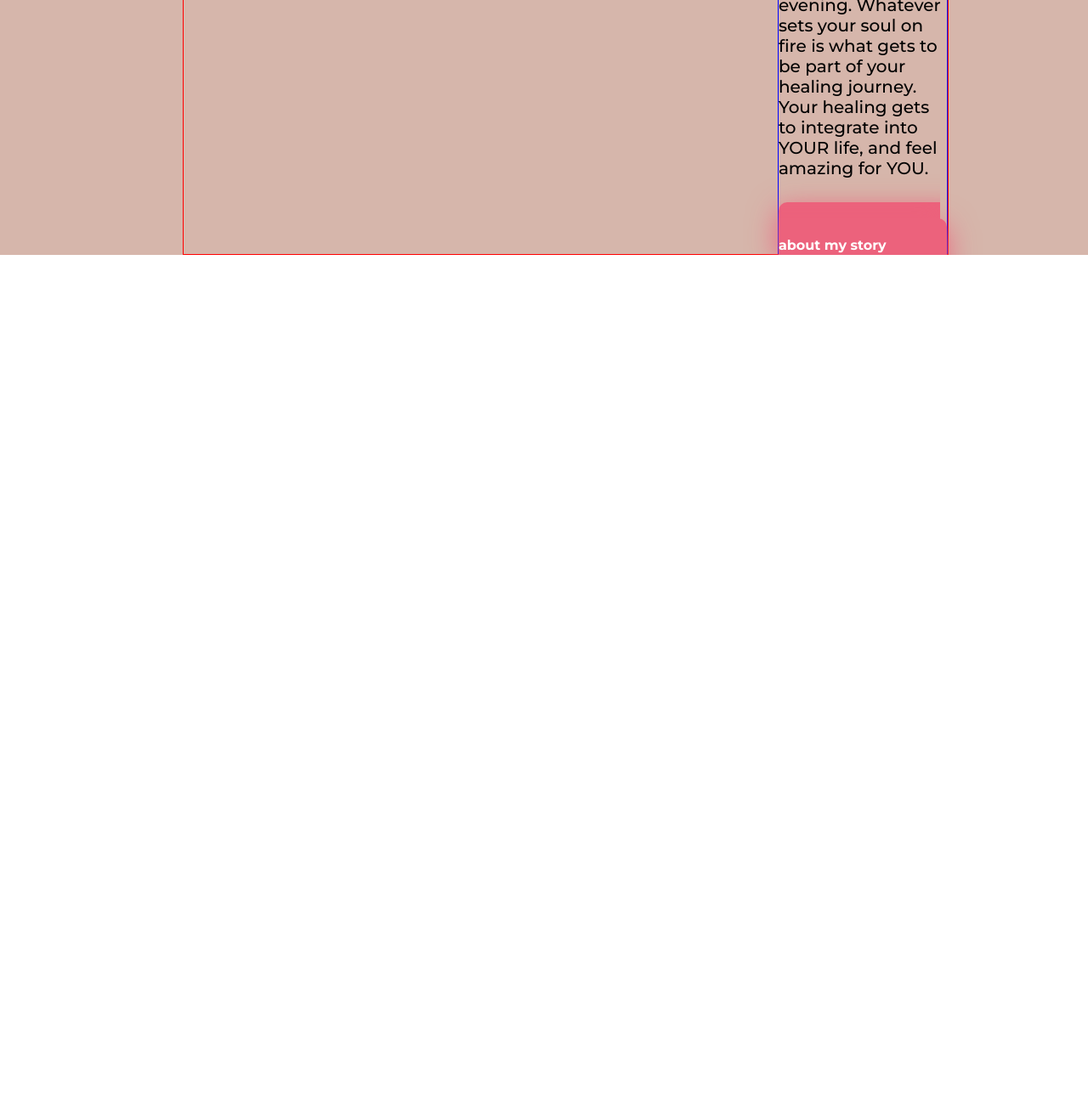
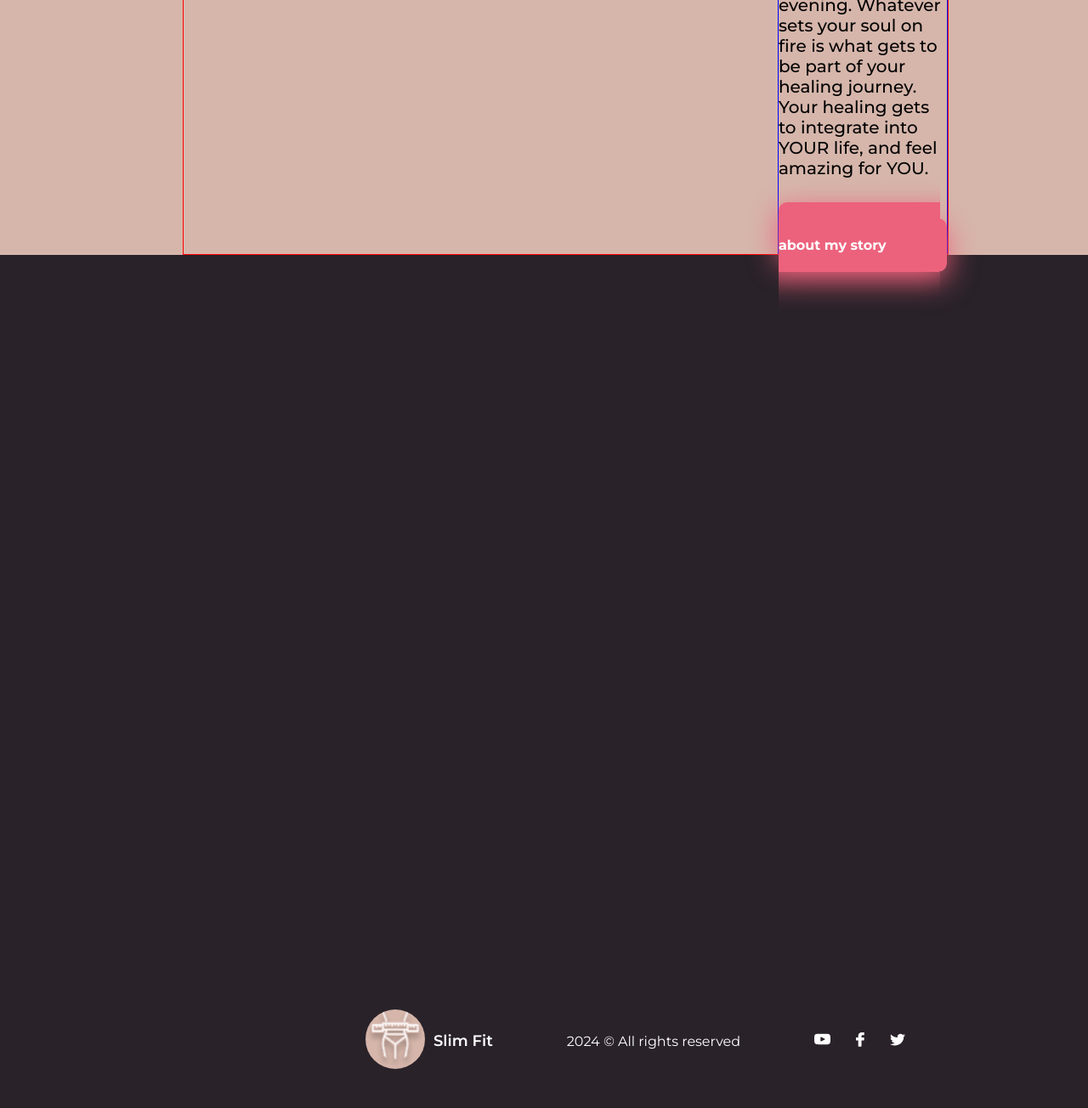
Before and after one commit to pseudoeazy/gym-landing-page, a website: page index.html in a window 1280 px wide. Shown: the part 4447-5751 px from the top of the page at 85% size. Before the commit the page ends 4747 px from the top, so only its background shows below. Drawn offline with Linux system fonts and the light colour scheme.

Commit message:
add footer

```diff
--- a/index.html
+++ b/index.html
@@ -209,6 +209,30 @@
           </div>
         </div>
       </section>
+      <section class="contact"></section>
+      <footer class="footer row">
+        <div class="footer__logo">
+          <div class="logo">
+            <a class="logo__box" href="#">
+              <img src="/images/logo.png" alt="logo" class="logo-image" />
+            </a>
+            <div class="logo__text">
+              <span class="logo__text--top footer__title">slim fit</span>
+              <span class="logo__text--bottom footer__no-title"
+                >Nutritionist</span
+              >
+            </div>
+          </div>
+        </div>
+        <div class="footer__copyright">
+          <span id="year">2024</span> © All rights reserved
+        </div>
+        <div class="footer__social">
+          <a href="#">
+            <img src="images/socials.svg" alt="socials" />
+          </a>
+        </div>
+      </footer>
     </div>
   </body>
 </html>
--- a/sass/abstracts/_variables.scss
+++ b/sass/abstracts/_variables.scss
@@ -10,6 +10,7 @@ $color-white: #fff;
 $color-brown: #392a31;
 $color-brown-dark: #413038;
 $color-brown-light: #b19c83;
+$color-deep-brown: #292229;
 
 // Fonts
 $default-font-size: 1rem;
--- /dev/null
+++ b/sass/components/contact.scss
@@ -0,0 +1,4 @@
+.contact {
+  min-height: 52.93rem;
+  background-color: $color-deep-brown;
+}
--- a/sass/layouts/_footer.scss
+++ b/sass/layouts/_footer.scss
@@ -0,0 +1,16 @@
+.footer {
+  justify-content: space-between;
+  align-items: center;
+  padding-left: $default-margin-left;
+  padding-right: $default-margin-left;
+  min-height: 9.875rem;
+  background-color: $color-deep-brown;
+  color: $color-white;
+
+  &__title {
+    color: $color-white;
+  }
+  &__no-title {
+    display: none;
+  }
+}
--- a/sass/main.scss
+++ b/sass/main.scss
@@ -9,4 +9,5 @@
 @import 'components/logo';
 @import 'components/hero';
 @import 'components/button';
+@import 'components/contact';
 @import 'pages/home';
```
Also changed, not shown: css/style.css, images/contact.jpg (added), images/socials.svg (added), 1 other file.
